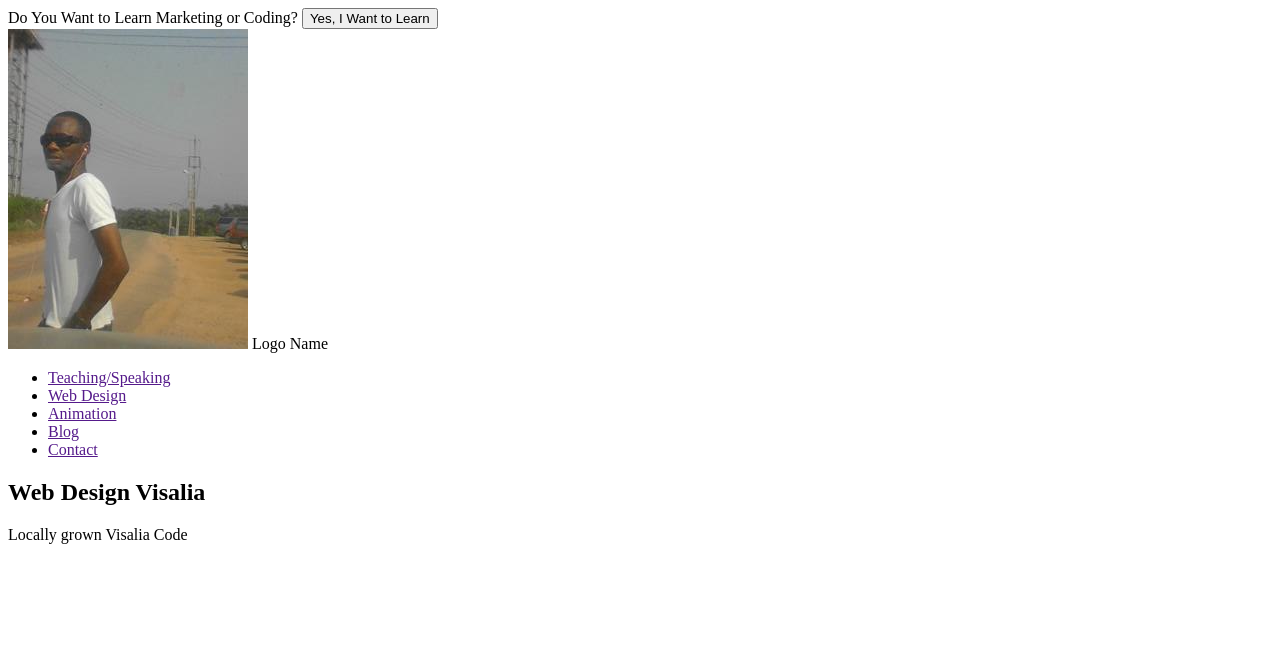
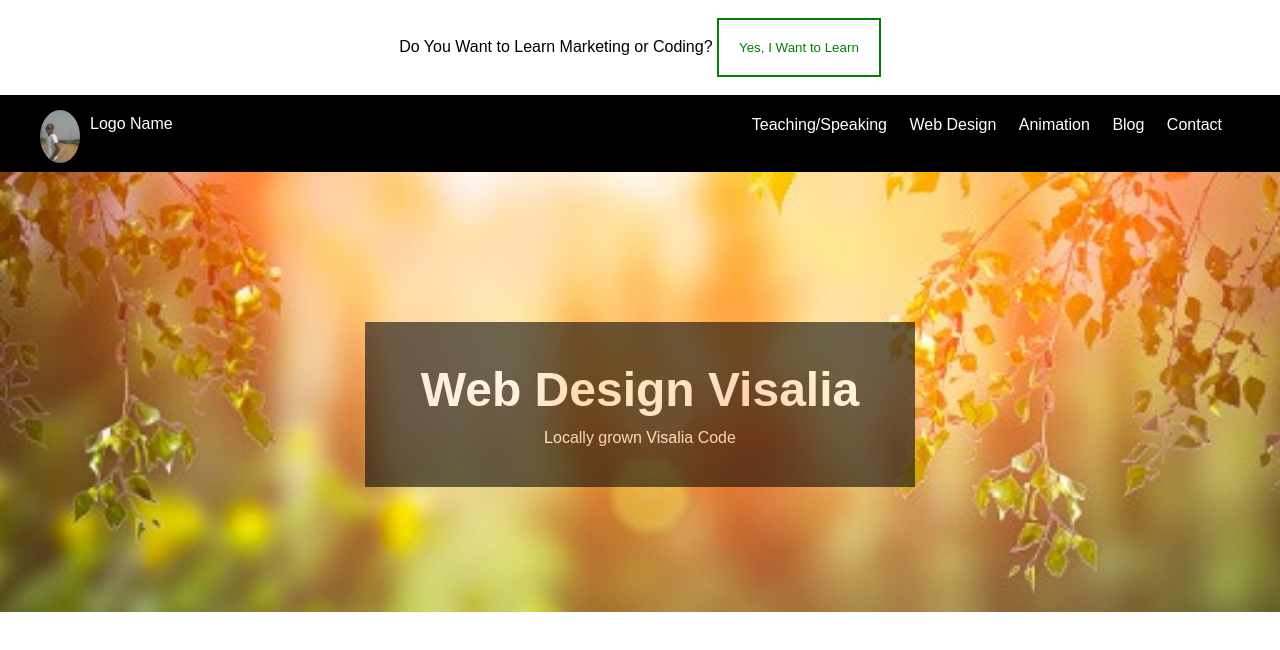
Before and after one commit to ibkexcel/backgrounddesign, a plain HTML site: page index.html in a window 1280 px wide. Drawn offline with Linux system fonts and the light colour scheme.

Commit message:
Update index.html

```diff
--- a/index.html
+++ b/index.html
@@ -5,7 +5,7 @@
     <meta http-equiv="X-UA-Compatible" content="IE=edge">
     <meta name="viewport" content="width=device-width, initial-scale=1.0">
     <title>Document</title>
-    <link rel="stylesheet" href="webdesign.css">
+    <link rel="stylesheet" href="index.css">
 
 
 </head>
```
